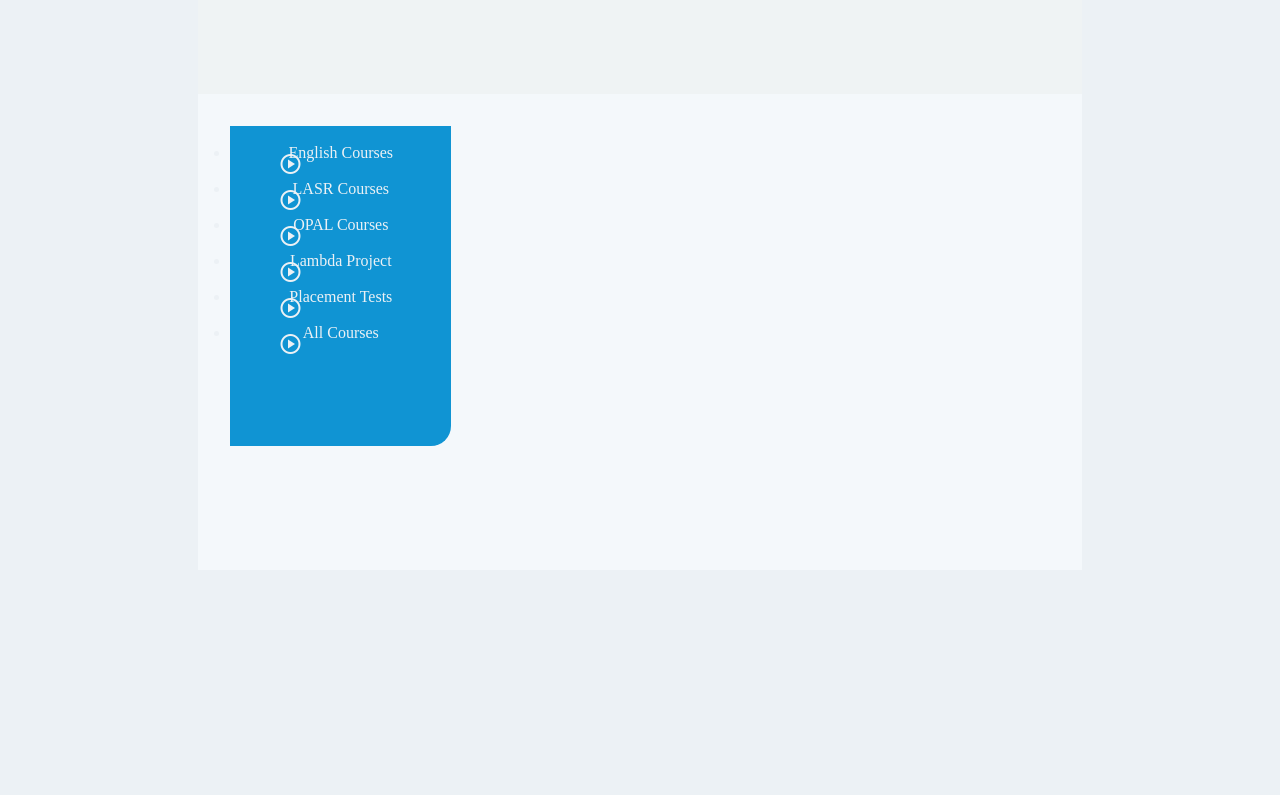
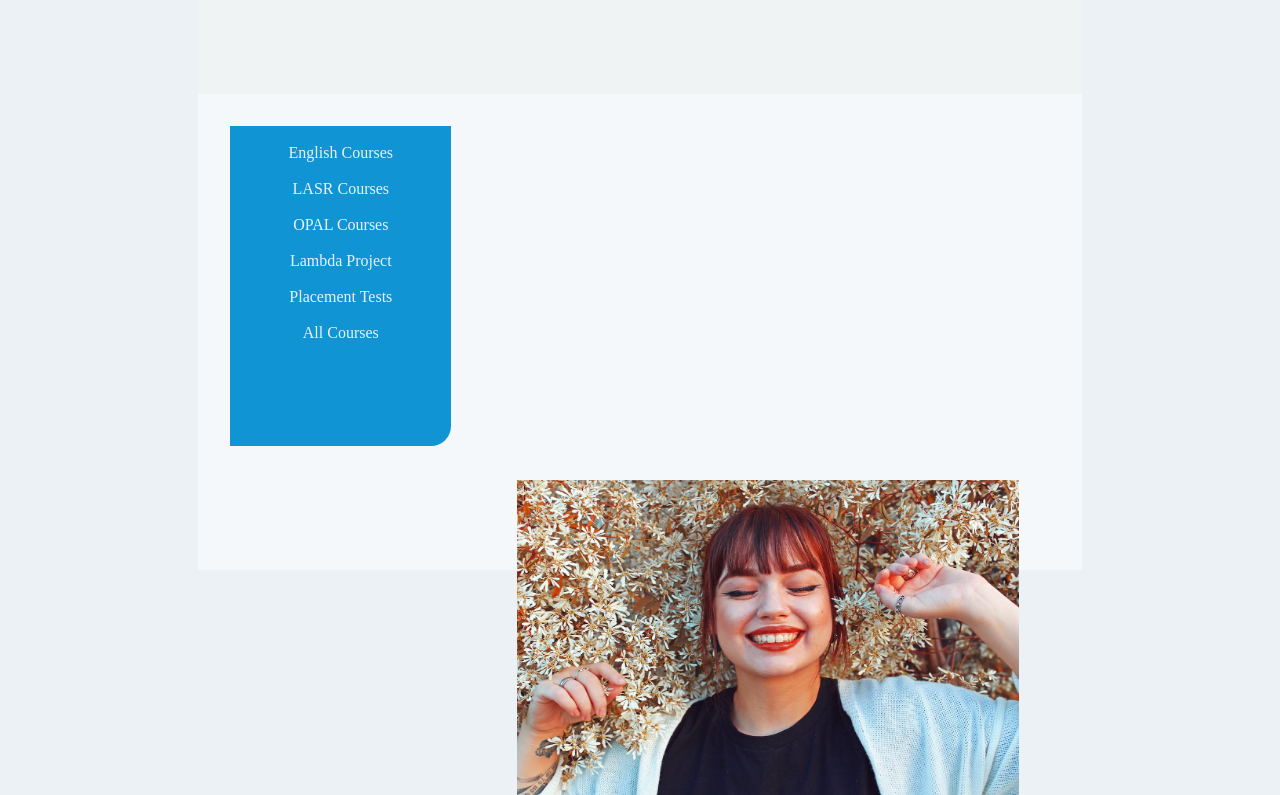
Before and after one commit to LilianChoji/layout__exemplo, a plain HTML site: page index.html in a window 1280 px wide. Shown: the part 190-985 px from the top of the page. Before the commit the page ends 800 px from the top, so only its background shows below. Drawn offline with nearby package versions, Linux system fonts and the light colour scheme; a web font is replaced by a local one.

Commit message:
fazendo main

```diff
--- a/estilo/style.css
+++ b/estilo/style.css
@@ -104,7 +104,7 @@ input{
 }
 
 .lateral {
-    display: block;
+    display: inline-block;
     width: 25%;
     height: 320px;
     margin-top: 2em;
@@ -121,11 +121,26 @@ input{
     padding: 3em;
     color: #ECF1F5;
     font-family: 'Kdam Thmor Pro';
+    list-style-type: none;
 
 }
 
- #seta{
-    margin-right: 1em;
-    margin-top: -18em;
-    color: #ECF1F5;
+.lateral__menu:hover{
+    color: #d5d9dbc4;
 }
+
+.banner{
+    display: flex;
+    width: 71%;
+    float: right;
+    margin-top: 2.10em;
+    margin-left: 5px ;
+}
+
+img{
+    width: 80%;
+    height: 315px;
+    margin-top: 2em;
+    margin: auto;
+    text-align: center;
+}
--- a/index.html
+++ b/index.html
@@ -31,18 +31,17 @@
         </header>
           <article class="lateral">
              <ul>
-                <a class="lateral__menu" href="#"><li>English Courses</li></a><span class="material-symbols-outlined" id="seta">play_circle</span>
+                <a class="lateral__menu" href="#"><li>English Courses</li></a>
+                <a class="lateral__menu" href="#"><li>LASR Courses</li></a>
+                <a class="lateral__menu" href="#"><li>OPAL Courses</li></a>
+                <a class="lateral__menu" href="#"><li>Lambda Project</li></a>
+                <a class="lateral__menu" href="#"><li>Placement Tests</li></a>
+                <a class="lateral__menu" href="#"><li>All Courses</li></a>
+             </ul>
+          </article>
+          <article class="banner">
+             <img src="imagensz/banner.jpg" alt="">
 
-                <a class="lateral__menu" href="#"><li>LASR Courses</li></a><span class="material-symbols-outlined" id="seta">play_circle</span>
-
-                <a class="lateral__menu" href="#"><li>OPAL Courses</li></a><span class="material-symbols-outlined" id="seta">play_circle</span>
-
-                <a class="lateral__menu" href="#"><li>Lambda Project</li></a><span class="material-symbols-outlined" id="seta">play_circle</span>
-
-                <a class="lateral__menu" href="#"><li>Placement Tests</li></a><span class="material-symbols-outlined" id="seta">play_circle</span>
-
-                <a class="lateral__menu" href="#"><li>All Courses</li></a><span class="material-symbols-outlined" id="seta">play_circle</span>
-             </ul>
           </article>
         </div>
         </div>
```
Also changed, not shown: imagensz/banner.jpg (added).
